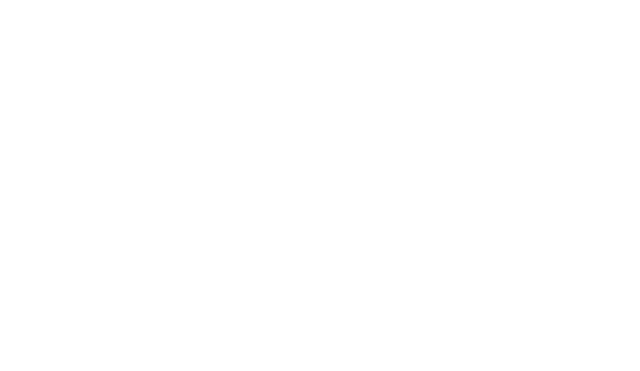
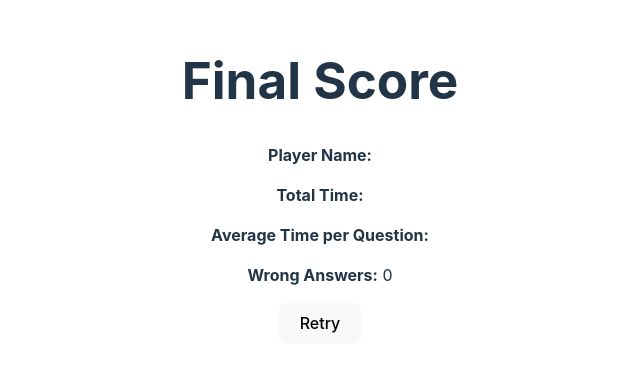
Before and after one commit to JackBadawy/Trivia_fullstack, a React (Vite) app in the folder Trivia_Frontend/: page /score in a window 1280 px wide. Before the commit this address had no page. Shown: the part 219-590 px from the top of the page, without its empty margins (320-960 px from the left). Built offline with nearby package versions, Linux system fonts and the light colour scheme.

Commit message:
final score page

```diff
--- a/Trivia_Frontend/src/App.tsx
+++ b/Trivia_Frontend/src/App.tsx
@@ -3,6 +3,7 @@ import { BrowserRouter, Route, Routes } from "react-router-dom";
 import Trivia from "./Pages/Trivia";
 import LandingPage from "./Pages/LandingPage";
 import { PlayerStatsProvider } from "./Context/PlayerStatsContext";
+import FinalScorePage from "./Pages/FinalScorePage";
 
 function App() {
   return (
@@ -12,6 +13,7 @@ function App() {
           <Routes>
             <Route path="/" element={<LandingPage />} />
             <Route path="/quiz" element={<Trivia />} />
+            <Route path="/score" element={<FinalScorePage />} />
           </Routes>
         </BrowserRouter>
       </PlayerStatsProvider>
--- a/Trivia_Frontend/src/Components/Question.tsx
+++ b/Trivia_Frontend/src/Components/Question.tsx
@@ -1,15 +1,19 @@
 import { useEffect, useState } from "react";
 import { triviaQuestions } from "../LookUpTables/TriviaQuestionLUT";
 import { usePlayerStats } from "../Context/usePlayerStats";
+import { useNavigate } from "react-router-dom";
 
 const Question = () => {
   const [i, iterate] = useState(1);
   const { playerStats, setPlayerStats } = usePlayerStats();
   const [countdown, setCountdown] = useState(10);
+  const [totalTime, setTotalTime] = useState(0);
+  const navigate = useNavigate();
 
   useEffect(() => {
     const timer = setInterval(() => {
       setCountdown((prevCountdown) => prevCountdown - 1);
+      setTotalTime((prevTotalTime) => prevTotalTime + 1);
     }, 1000);
 
     if (countdown === 0) {
@@ -22,6 +26,7 @@ const Question = () => {
         setCountdown(10);
       } else {
         clearInterval(timer);
+        calculateFinalStats();
       }
     }
 
@@ -41,8 +46,20 @@ const Question = () => {
     }));
     if (i < 10) {
       iterate(i + 1);
-      setCountdown(10);
+      setCountdown(10); // Reset the countdown for the next question
+    } else {
+      calculateFinalStats();
     }
+  };
+
+  const calculateFinalStats = () => {
+    const averageTime = totalTime / 10;
+    setPlayerStats((prevStats) => ({
+      ...prevStats,
+      totalTime: `${totalTime} seconds`,
+      timePerQuestion: `${averageTime.toFixed(2)} seconds`,
+    }));
+    navigate("/score");
   };
 
   return (
--- /dev/null
+++ b/Trivia_Frontend/src/Pages/FinalScorePage.tsx
@@ -0,0 +1,42 @@
+import React, { useEffect } from "react";
+import { usePlayerStats } from "../Context/usePlayerStats";
+import { useNavigate } from "react-router-dom";
+
+const FinalScorePage: React.FC = () => {
+  const { playerStats } = usePlayerStats();
+  const navigate = useNavigate();
+
+  const goHome = () => {
+    navigate("/");
+  };
+
+  useEffect(() => {
+    console.log("Player Stats updated:", playerStats);
+  }, [playerStats]);
+
+  return (
+    <div className="final-score-page">
+      <h1>Final Score</h1>
+      <div className="stats">
+        <p>
+          <strong>Player Name:</strong> {playerStats.playerName}
+        </p>
+        <p>
+          <strong>Total Time:</strong> {playerStats.totalTime}
+        </p>
+        <p>
+          <strong>Average Time per Question:</strong>{" "}
+          {playerStats.timePerQuestion}
+        </p>
+        <p>
+          <strong>Wrong Answers:</strong> {playerStats.wrongAnswers}
+        </p>
+      </div>
+      <div>
+        <button onClick={goHome}>Retry</button>
+      </div>
+    </div>
+  );
+};
+
+export default FinalScorePage;
```
